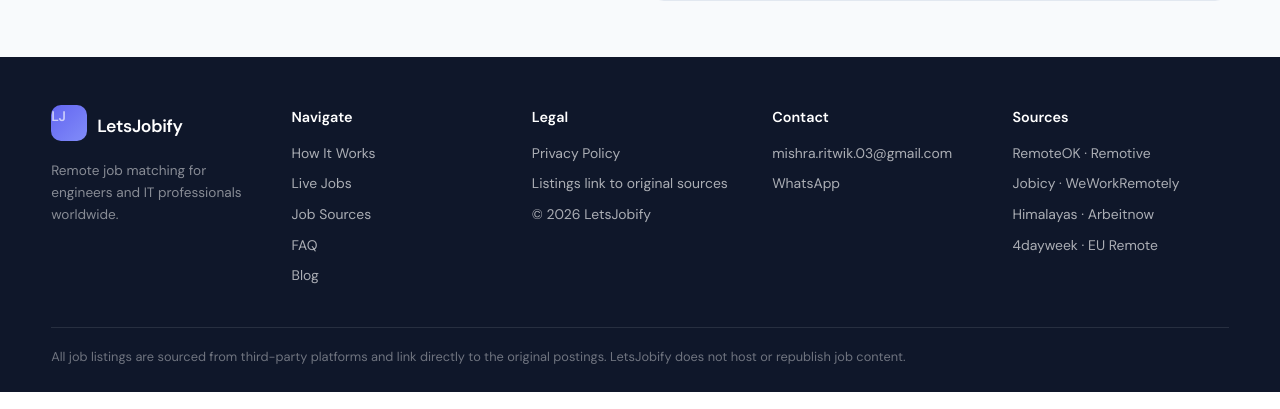
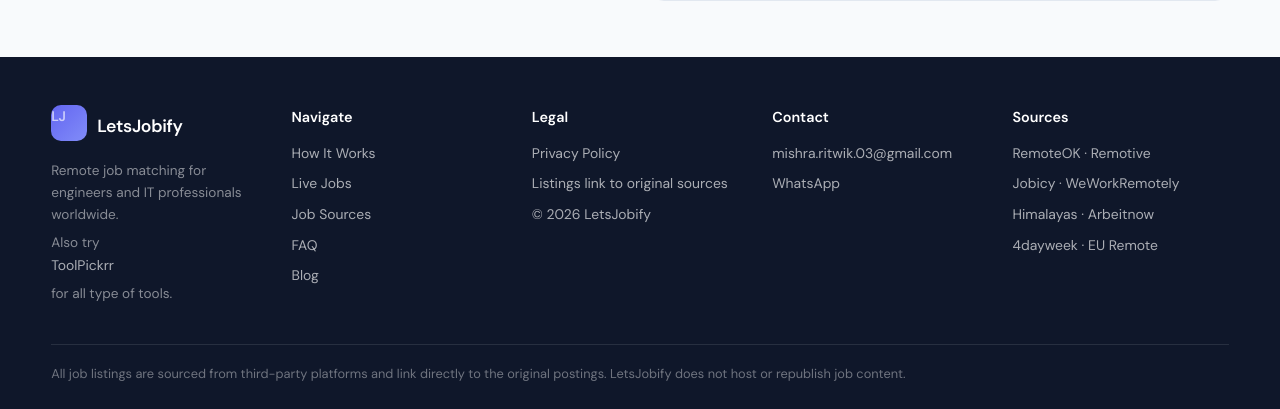
Before and after one commit to Ritwik740/jobScraper, a Flask app: page / in a window 1280 px wide. Shown: the part 6032-6441 px from the top of the page. Run offline with Flask 3, Linux system fonts and the light colour scheme.

Commit message:
Add ToolPickrr promotion to index.html
Added a new span element promoting ToolPickrr for tools.

```diff
--- a/templates/index.html
+++ b/templates/index.html
@@ -975,6 +975,9 @@
           <span style="font-size:0.85rem; color:rgba(255,255,255,.5); line-height:1.6;">
             Remote job matching for engineers and IT professionals worldwide.
           </span>
+          <span style="font-size:0.85rem; color:rgba(255,255,255,.5); line-height:1.6;">
+            Also try <a href="https://toolpickrr.com">ToolPickrr</a> for all type of tools.
+          </span>
         </div>
         <div class="footer-col">
           <strong>Navigate</strong>
```
